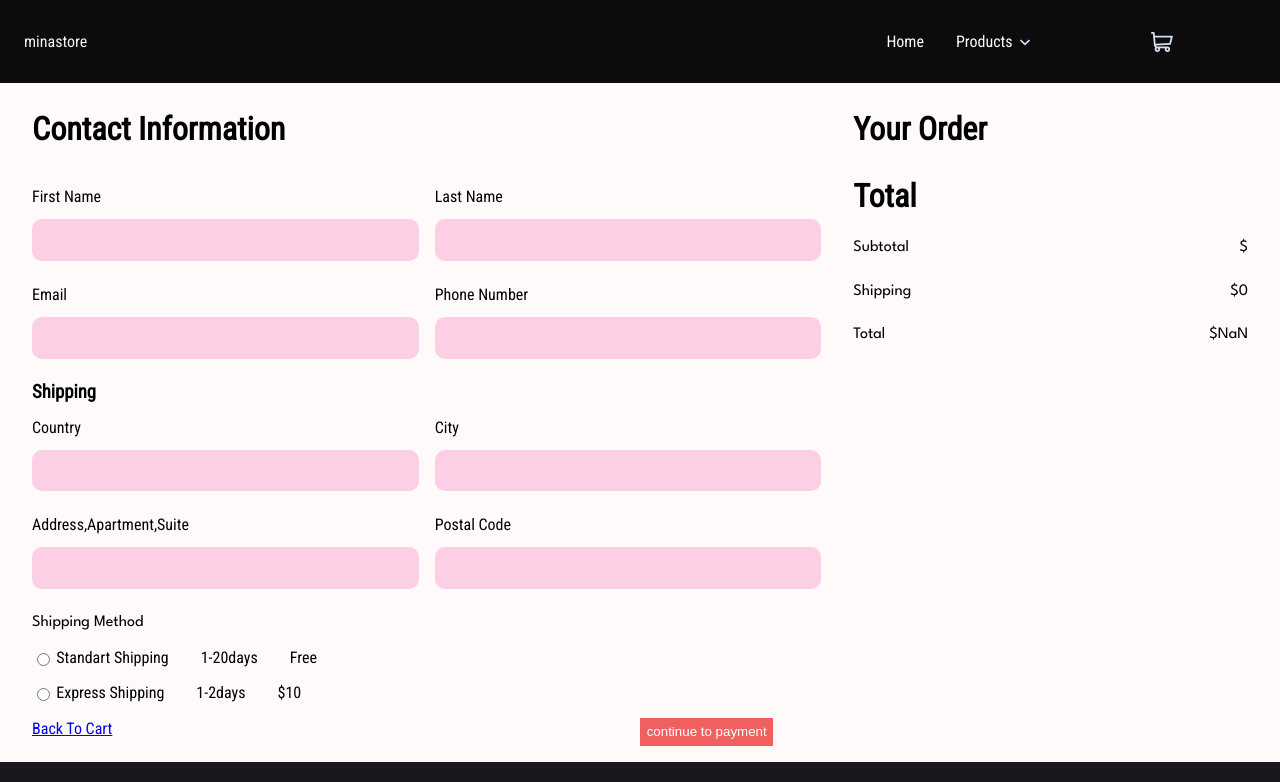
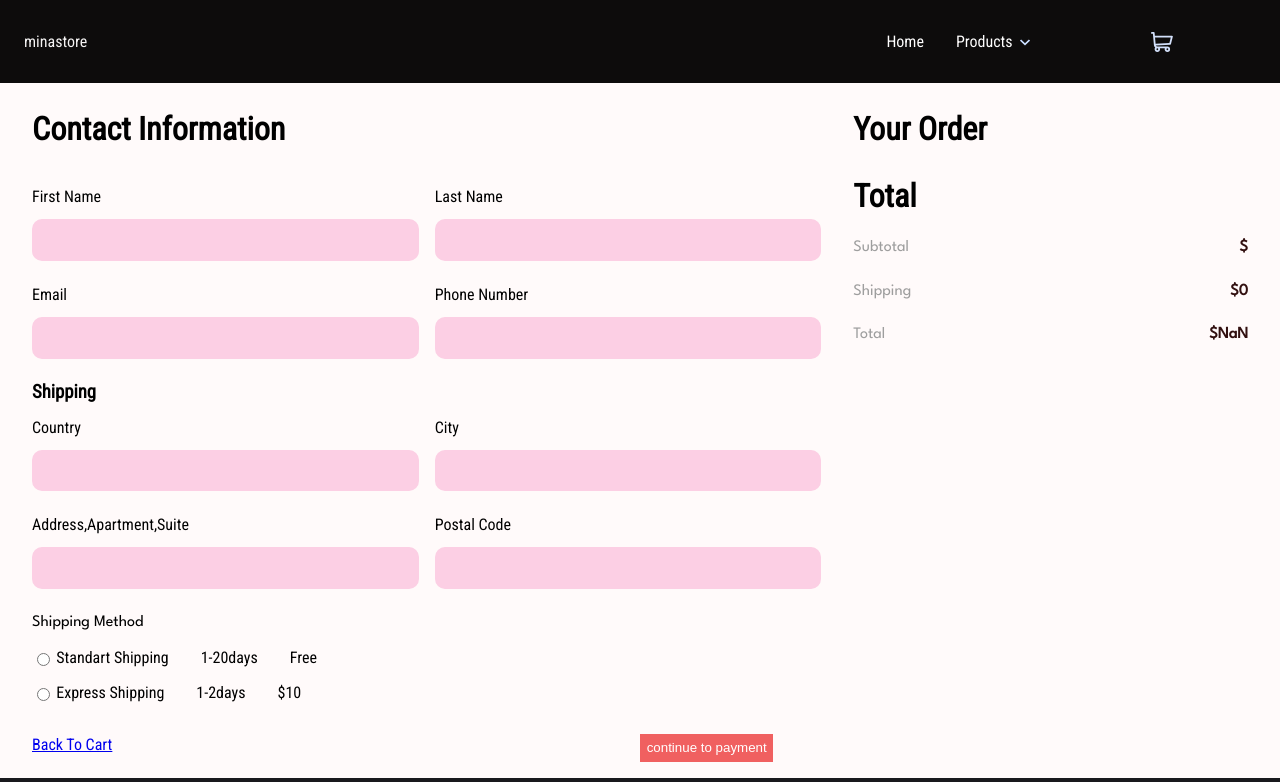
Before and after one commit to ibimina/minastore, a React (Create React App) app: page /shipping in a window 1280 px wide. Shown: the top 782 px of the page. Built offline with nearby package versions, Linux system fonts and the light colour scheme.

Commit message:
added class name to elements

```diff
--- a/src/components/CartItem.js
+++ b/src/components/CartItem.js
@@ -23,9 +23,11 @@ export default function CartItem({cart,index,editItem,removeItem,deleteItem}) {
         </div>
         <p className="total">
           <span>
-            Total: ${cart.price}x {cart.quantity}
+            Total: <span className='price'> ${cart.price} </span> x <span className='quant'> {cart.quantity} </span>
           </span>
-          <span>${(cart.price * cart.quantity).toFixed(2)}</span>
+          <span className="item-total">
+            ${(cart.price * cart.quantity).toFixed(2)}
+          </span>
         </p>
         <div className="dele-add">
           <AddItem
--- a/src/pages/shipping/Order.js
+++ b/src/pages/shipping/Order.js
@@ -35,24 +35,26 @@ export default function Order({shippingPrice}) {
               <div>
                 <p className="productname">{cart.name}</p>
                 <div className="shades-con">
-                  <p>color:</p>
                   <button
                     style={{ backgroundColor: cart.color }}
                     className="shades"
                   >
                     <span className="sr-only">
-                      {cart.colorname} shades of {cart.name}
+                      {cart.colorname} shade of {cart.name}
                     </span>
                   </button>
                   <p> {cart.colorname}</p>
                 </div>
                 <div className="order-q">
-                  <p className="total no-sp">
+                  <p className="total no-sp quant">
                     quantity: <span>{cart.quantity}</span>
                   </p>
                   <p className="total no-sp">
-                    <span>
-                      Price ${(cart.price * cart.quantity).toFixed(2)}
+                    <span className="quant">
+                      Price{" "}
+                      <span className="item-total">
+                        $ {(cart.price * cart.quantity).toFixed(2)}{" "}
+                      </span>{" "}
                     </span>
                   </p>
                 </div>
@@ -65,16 +67,16 @@ export default function Order({shippingPrice}) {
       <h1 className="cart-title">total</h1>
 
       <div className="sub subtitaltotal">
-        <p> subtotal </p>
-        <p>${subTotal}</p>
+        <p className="quant"> subtotal </p>
+        <p className="bold">${subTotal}</p>
       </div>
       <div className="sub subtitaltotal">
-        <p>shipping</p>
-        <p>${shippingPrice}</p>
+        <p className="quant">shipping</p>
+        <p className="bold">${shippingPrice}</p>
       </div>
       <div className="sub subtitaltotal">
-        <p>Total</p>
-        <p>${(Number(subTotal) + Number(shippingPrice))}</p>
+        <p className="quant">Total</p>
+        <p className="bold">${Number(subTotal) + Number(shippingPrice)}</p>
       </div>
     </>
   );
--- a/src/pages/shipping/Shipping.js
+++ b/src/pages/shipping/Shipping.js
@@ -25,7 +25,7 @@ export default function Shipping() {
   return (
     <div className="ship-con">
       <div className="re">
-        <form className="shipping form" onSubmit={handleSubmit}>
+        <form className="shipping form top-rank" onSubmit={handleSubmit}>
           <h1 className="pay-con">contact information</h1>
           <div className="ship-flex pae">
             <Label
```
